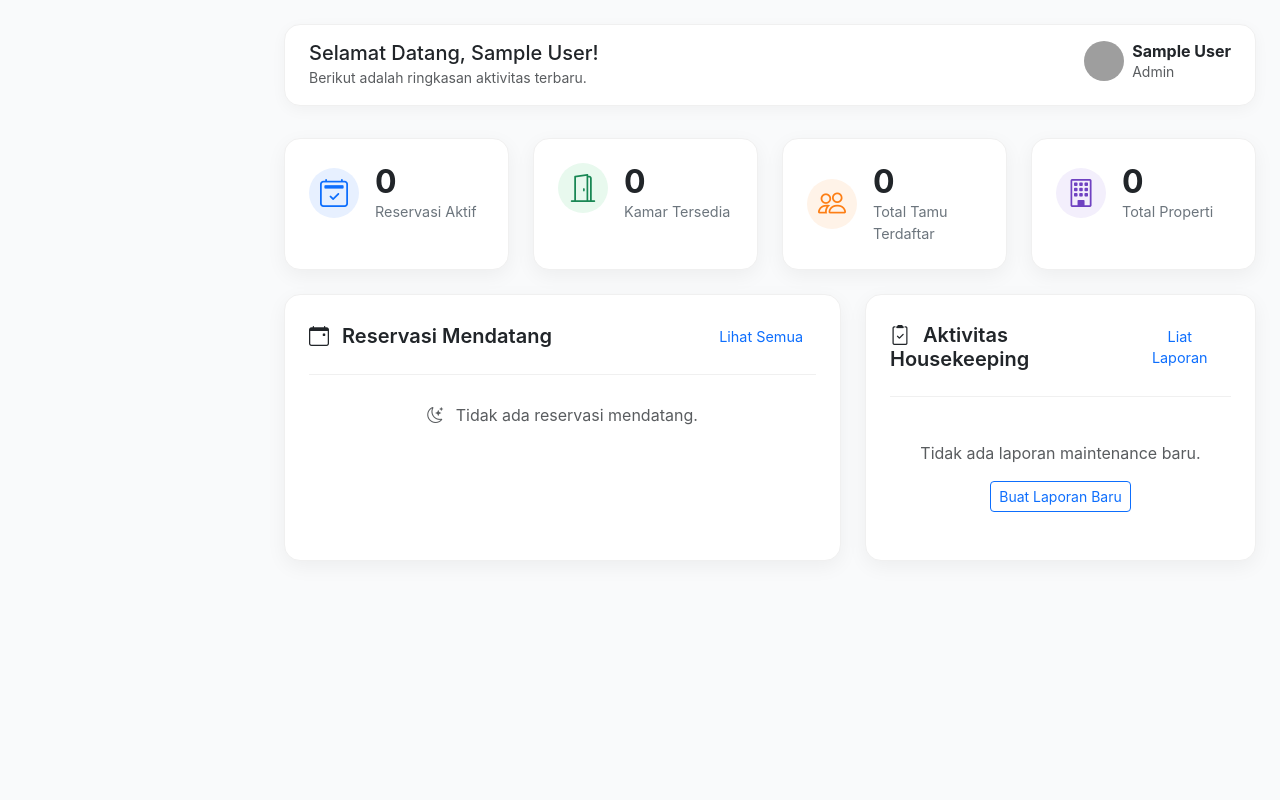
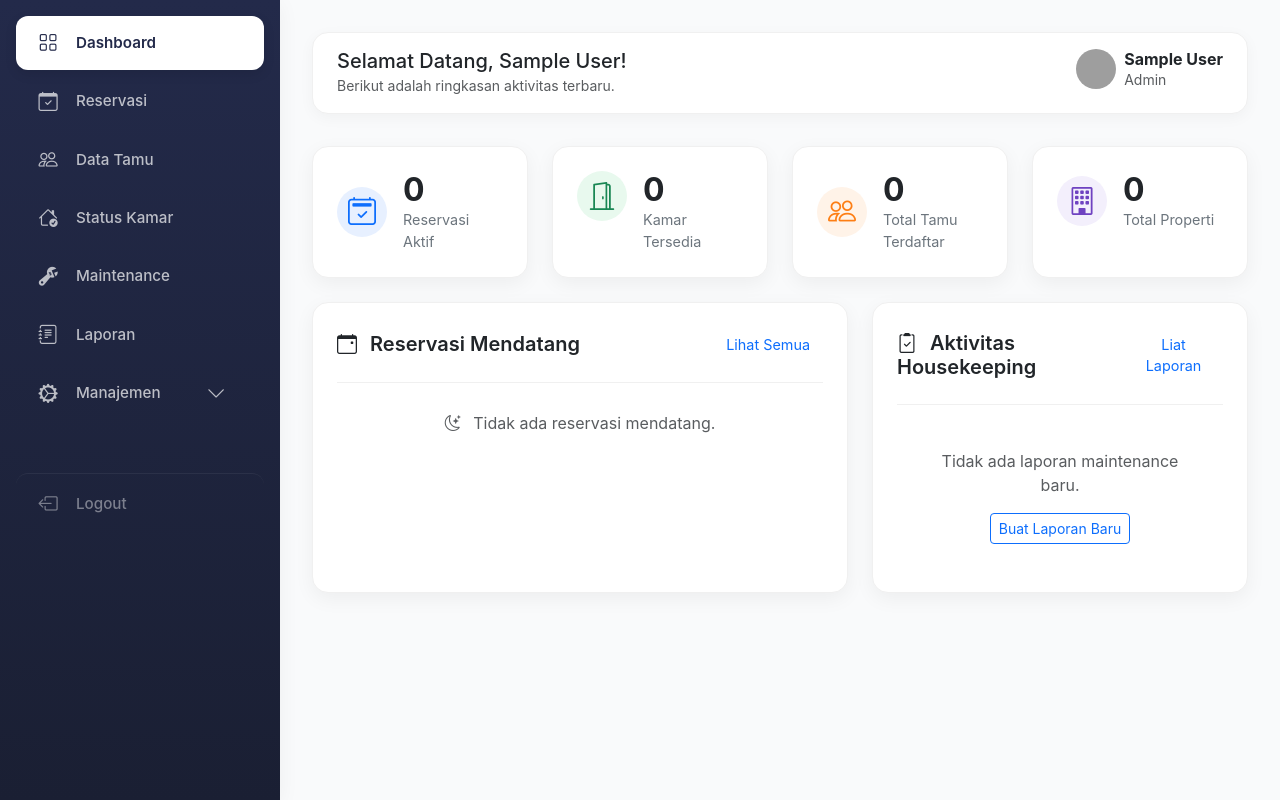
Before and after one commit to riskinurhadi/naretabyrnara, a PHP site: page /homiq/dashboard_baru.php in a window 1280 px wide. Run offline with PHP 8.4, Linux system fonts and the light colour scheme; the visitor is signed in with stand-in values (Sample User, id 1); data that the repository does not hold is empty; grey boxes are pictures that could not be loaded.

Commit message:
modified:   homiq/sidebar_baru.php

```diff
--- a/homiq/sidebar_baru.php
+++ b/homiq/sidebar_baru.php
@@ -1,201 +1,152 @@
 <?php
 // sidebar_baru.php
-// Pastikan variabel $role_user sudah ada (didefinisikan di file yang memanggil)
-if (!isset($role_user)) {
-    $role_user = 'guest'; // Pengaman jika variabel tidak ada
-}
-
-// Ambil halaman saat ini
+// Menentukan halaman aktif untuk menandai link
 $current_page = basename($_SERVER['PHP_SELF']);
 
-// BARU: Cek apakah kita sedang di halaman 'Manajemen'
-// Ini akan bernilai 'true' jika halaman adalah 'manajemen_properti.php' atau 'manajemen_kamar.php'
-$is_manajemen_page = (strpos($current_page, 'manajemen_') === 0);
+// Logika untuk menu Pengaturan (agar tetap aktif di halaman anak)
+$is_pengaturan_page = (strpos($current_page, 'manajemen_') === 0);
+
 ?>
-
 <!--
   ==========================================================
-  == CSS UNTUK SIDEBAR DAN LAYOUT UTAMA ==
+  == CSS KHUSUS UNTUK SIDEBAR DAN LAYOUT UTAMA ==
+  == CSS ini sekarang ada di dalam file sidebar ==
   ==========================================================
 -->
 <style>
     :root {
-        /* Warna Sidebar */
-        --sidebar-width: 260px;
-        --sidebar-dark-bg: #232a4a;
-        --sidebar-link: #adb5bd;
-        --sidebar-link-hover: #ffffff;
+        /* Ukuran */
+        --sidebar-width: 280px;
+
+        /* Warna (Palette Baru Sesuai Gambar) */
+        --sidebar-bg: linear-gradient(180deg, #232a4a, #1a1f33);
+        --sidebar-text: rgba(255, 255, 255, 0.7);
+        --sidebar-text-active: #232a4a;
         --sidebar-active-pill: #ffffff;
-
-        /* Warna Konten (referensi) */
-        --bg-light: #f9fafb;
+        --sidebar-hover-bg: rgba(255, 255, 255, 0.05);
     }
 
-    body {
-        overflow-x: hidden; /* Mencegah horizontal scroll */
-    }
-
-    /* * 1. WRAPPER SIDEBAR (BARU)
+    /* * 1. STYLING SIDEBAR BARU (Desktop & Mobile)
      */
-    .sidebar-nav-wrapper {
+    .sidebar-nav-wrapper.offcanvas {
         width: var(--sidebar-width);
-        min-height: 100vh;
-        position: fixed;
-        top: 0;
-        bottom: 0;
-        left: 0;
-        z-index: 1030;
-
-        background: var(--sidebar-dark-bg);
-        background: linear-gradient(195deg, #2a335a 0%, #232a4a 100%);
-
+        background: var(--sidebar-bg); /* <-- Menggunakan 'background' untuk gradien */
+        border-right: none; /* Hapus border, ganti shadow */
         transition: transform 0.3s ease-in-out;
     }
 
-    /* * 2. MAIN CONTENT WRAPPER
+    .sidebar-nav-wrapper .offcanvas-header {
+        padding: 1.25rem 1.5rem;
+        border-bottom: 1px solid rgba(255, 255, 255, 0.1);
+        font-weight: 600;
+        /* PERUBAHAN: Properti 'color' dihapus dari sini... */
+    }
+
+    /* PERUBAHAN: ...dan dipindahkan ke aturan baru yang lebih spesifik di bawah ini */
+    .sidebar-nav-wrapper .offcanvas-header .offcanvas-title {
+        color: var(--sidebar-active-pill, #ffffff); /* Fallback ke #ffffff */
+    }
+
+    .sidebar-nav {
+        padding: 1rem; /* Padding untuk keseluruhan grup menu */
+    }
+
+    .sidebar-nav .nav-item {
+        margin-bottom: 0.25rem; /* Jarak antar item menu */
+    }
+
+    .sidebar-nav .nav-link {
+        display: flex;
+        align-items: center;
+        font-size: 0.95rem;
+        font-weight: 500;
+        color: var(--sidebar-text); /* Teks sidebar jadi terang */
+        padding: 0.8rem 1.25rem; /* Padding internal link */
+        border-radius: 0.75rem; /* Sudut lebih melengkung */
+        transition: all 0.2s ease-in-out;
+    }
+
+    .sidebar-nav .nav-link i {
+        font-size: 1.2rem;
+        margin-right: 1rem;
+        width: 24px; /* Lebar ikon tetap */
+        text-align: center;
+        color: var(--sidebar-text); /* Ikon sidebar jadi terang */
+        transition: all 0.2s ease-in-out;
+    }
+
+    /* Efek Hover */
+    .sidebar-nav .nav-link:hover {
+        background-color: var(--sidebar-hover-bg);
+        color: var(--bg-white, #fff);
+    }
+    .sidebar-nav .nav-link:hover i {
+        color: var(--bg-white, #fff);
+    }
+
+    /* Status Aktif (Gaya "Pill" Putih) */
+    .sidebar-nav .nav-link.active {
+        background-color: var(--sidebar-active-pill);
+        color: var(--sidebar-text-active);
+        font-weight: 600;
+        box-shadow: 0 4px 12px rgba(0, 0, 0, 0.1);
+    }
+    .sidebar-nav .nav-link.active i {
+        color: var(--sidebar-text-active);
+    }
+
+    /* Tombol Logout Khusus */
+    .sidebar-nav .nav-link-logout {
+        margin-top: 1rem;
+        padding-top: 1rem;
+        border-top: 1px solid rgba(255, 255, 255, 0.1);
+        color: var(--sidebar-text);
+        opacity: 0.6;
+    }
+    .sidebar-nav .nav-link-logout:hover {
+        opacity: 1;
+        background-color: rgba(220, 53, 69, 0.1); /* Hover merah */
+        color: #dc3545;
+    }
+    .sidebar-nav .nav-link-logout:hover i {
+        color: #dc3545;
+    }
+
+    /* * 2. STYLING KONTEN UTAMA (LAYOUT)
      */
     #main-content {
-        background-color: var(--bg-light);
-        min-height: 100vh;
-        padding: 1.5rem;
+        padding: 2rem; /* Padding lebih besar */
+        width: 100%;
+        margin-left: 0;
         transition: margin-left 0.3s ease-in-out;
     }
 
-    /* * 3. LOGIKA RESPONSIVE
+    /* * 3. LOGIKA RESPONSIVE (LAYOUT DESKTOP)
      */
+    @media (min-width: 992px) {
+        .sidebar-nav-wrapper.offcanvas {
+            position: fixed;
+            top: 0;
+            left: 0;
+            bottom: 0;
+            transform: none !important;
+            visibility: visible !important;
+            box-shadow: 0 4px 20px rgba(0, 0, 0, 0.05); /* Shadow pemisah */
+        }
 
-    /* Tampilan Desktop (Sidebar terlihat) */
-    @media (min-width: 992px) {
         #main-content {
             margin-left: var(--sidebar-width);
             width: calc(100% - var(--sidebar-width));
         }
     }
-
-    /* Tampilan Mobile (Sidebar tersembunyi by default) */
-    @media (max-width: 991.98px) {
-        .sidebar-nav-wrapper {
-            transform: translateX(calc(-1 * var(--sidebar-width)));
-        }
-        .sidebar-nav-wrapper.offcanvas-lg.show {
-            transform: translateX(0);
-        }
-        #main-content {
-            margin-left: 0;
-            width: 100%;
-        }
-    }
-
-    /* * 4. STYLING MENU DI DALAM SIDEBAR
-     */
-    .sidebar-nav-wrapper .offcanvas-header {
-        padding: 1.25rem 1.5rem;
-        border-bottom: 1px solid rgba(255, 255, 255, 0.1);
-    }
-
-    /* Target h5 di dalam header sidebar (FIX Judul tidak tampil) */
-    .sidebar-nav-wrapper .offcanvas-header .offcanvas-title {
-        color: var(--sidebar-active-pill, #ffffff); /* Fallback ke #ffffff */
-        font-weight: 600;
-    }
-
-    .sidebar-nav {
-        padding: 1rem; /* Padding untuk keseluruhan grup menu */
-    }
-    .sidebar-nav-wrapper .nav-pills .nav-item {
-        margin-bottom: 0.25rem;
-    }
-    .sidebar-nav-wrapper .nav-pills .nav-link {
-        color: var(--sidebar-link);
-        font-weight: 500;
-        padding: 0.8rem 1rem;
-        border-radius: 0.375rem;
-        display: flex;
-        align-items: center;
-        transition: all 0.2s ease-in-out;
-    }
-    .sidebar-nav-wrapper .nav-pills .nav-link i {
-        margin-right: 0.75rem;
-        font-size: 1.1rem;
-        width: 24px;
-        text-align: center;
-        line-height: 1;
-        vertical-align: -2px;
-    }
-    .sidebar-nav-wrapper .nav-pills .nav-link:hover {
-        background-color: rgba(255, 255, 255, 0.05);
-        color: var(--sidebar-link-hover);
-    }
-
-    /* Link Aktif (Pill Putih) */
-    .sidebar-nav-wrapper .nav-pills .nav-link.active {
-        background-color: var(--sidebar-active-pill, #ffffff);
-        color: var(--sidebar-dark-bg, #232a4a);
-        font-weight: 600;
-        box-shadow: 0 4px 10px rgba(0, 0, 0, 0.1);
-    }
-    .sidebar-nav-wrapper .nav-pills .nav-link.active i {
-        color: var(--sidebar-dark-bg, #232a4a);
-    }
-
-    /* Logout Link */
-    .sidebar-nav-wrapper .logout-link .nav-link {
-        color: var(--sidebar-link);
-    }
-    .sidebar-nav-wrapper .logout-link .nav-link:hover {
-        background-color: rgba(217, 54, 62, 0.1);
-        color: #f5c6cb;
-    }
-
-    /* * CSS BARU UNTUK SUBMENU DROPDOWN
-     */
-    .sidebar-nav-wrapper .nav-pills .collapse {
-        /* Latar belakang submenu box */
-        background-color: rgba(0, 0, 0, 0.15);
-        border-radius: 0.375rem;
-        margin-top: 0.25rem;
-    }
-    .sidebar-nav-wrapper .nav-pills .collapse .nav-link {
-        /* Link di dalam submenu */
-        padding-top: 0.6rem;
-        padding-bottom: 0.6rem;
-        padding-left: 2.75rem; /* Indentasi (1rem padding + 24px ikon + 0.75rem margin) */
-        font-size: 0.9rem;
-        color: var(--sidebar-link);
-    }
-    .sidebar-nav-wrapper .nav-pills .collapse .nav-link:hover {
-         /* Submenu hover */
-        background-color: transparent;
-        color: var(--sidebar-link-hover);
-    }
-    .sidebar-nav-wrapper .nav-pills .collapse .nav-link.active-submenu {
-        /* Link submenu yang aktif (hanya warna teks) */
-        color: var(--sidebar-active-pill, #ffffff);
-        font-weight: 500;
-        background-color: transparent;
-    }
-    .sidebar-nav-wrapper .nav-pills .nav-link .bi-chevron-down {
-        /* Ikon panah */
-        transition: transform 0.2s ease-in-out;
-        font-size: 0.75rem;
-    }
-    .sidebar-nav-wrapper .nav-pills .nav-link[aria-expanded="true"] .bi-chevron-down {
-        /* Rotasi panah saat dropdown terbuka */
-        transform: rotate(180deg);
-    }
-
 </style>
 
 <!--
   ==========================================================
-  == HTML SIDEBAR ==
+  == HTML SIDEBAR
   ==========================================================
 -->
-<div class="offcanvas offcanvas-start offcanvas-lg sidebar-nav-wrapper"
-     data-bs-scroll="true"
-     tabindex="-1"
-     id="sidebarMenu"
-     aria-labelledby="sidebarMenuLabel">
+<div class="offcanvas offcanvas-start offcanvas-lg sidebar-nav-wrapper" data-bs-scroll="true" tabindex="-1" id="sidebarMenu" aria-labelledby="sidebarMenuLabel">
 
     <!-- Header Sidebar (Logo/Nama) -->
     <div class="offcanvas-header">
@@ -204,13 +155,12 @@ $is_manajemen_page = (strpos($current_page, 'manajemen_') === 0);
     </div>
 
     <!-- Body Sidebar (Menu) -->
-    <div class="offcanvas-body p-0">
-        <!-- mt-auto membuat grup ini menempel ke bawah -->
-        <ul class="nav nav-pills flex-column sidebar-nav">
+    <div class="offcanvas-body d-flex flex-column p-0">
+        <ul class="nav flex-column sidebar-nav">
 
             <li class="nav-item">
-                <a class="nav-link <?php echo ($current_page == 'dashboard_baru.php') ? 'active' : ''; ?>" href="dashboard_baru.php">
-                    <i class="bi bi-grid-1x2-fill"></i> Dashboard
+                <a class="nav-link <?php echo ($current_page == 'dashboard_baru.php' || $current_page == 'dashboard.php' || $current_page == '') ? 'active' : ''; ?>" href="dashboard_baru.php">
+                    <i class="bi bi-grid"></i> Dashboard
                 </a>
             </li>
 
@@ -218,42 +168,36 @@ $is_manajemen_page = (strpos($current_page, 'manajemen_') === 0);
 
             <?php if (in_array($role_user, ['admin', 'front_office'])): ?>
                 <li class="nav-item">
-                    <a class="nav-link <?php echo ($current_page == 'reservasi_kalender.php') ? 'active' : ''; ?>" href="#"> <!-- Nanti ganti href -->
-                        <i class="bi bi-calendar-check-fill"></i> Reservasi
+                    <a class="nav-link <?php echo ($current_page == 'reservasi_kalender.php') ? 'active' : ''; ?>" href="reservasi_kalender.php">
+                        <i class="bi bi-calendar-check"></i> Reservasi
                     </a>
                 </li>
                 <li class="nav-item">
-                    <a class="nav-link <?php echo ($current_page == 'tamu_data.php') ? 'active' : ''; ?>" href="#"> <!-- Nanti ganti href -->
-                        <i class="bi bi-people-fill"></i> Data Tamu
+                    <a class="nav-link <?php echo ($current_page == 'tamu_data.php') ? 'active' : ''; ?>" href="tamu_data.php">
+                        <i class="bi bi-people"></i> Data Tamu
                     </a>
                 </li>
             <?php endif; ?>
 
             <?php if (in_array($role_user, ['admin', 'housekeeping'])): ?>
                 <li class="nav-item">
-                    <a class="nav-link <?php echo ($current_page == 'kamar_status.php') ? 'active' : ''; ?>" href="#"> <!-- Nanti ganti href -->
-                        <i class="bi bi-house-door-fill"></i> Status Kamar
+                    <a class="nav-link <?php echo ($current_page == 'kamar_status.php') ? 'active' : ''; ?>" href="kamar_status.php">
+                        <i class="bi bi-house-check"></i> Status Kamar
                     </a>
                 </li>
                 <li class="nav-item">
-                    <a class="nav-link <?php echo ($current_page == 'maintenance_laporan.php') ? 'active' : ''; ?>" href="#"> <!-- Nanti ganti href -->
-                        <i class="bi bi-wrench"></i> Maintenance
+                    <a class="nav-link <?php echo ($current_page == 'maintenance_laporan.php') ? 'active' : ''; ?>" href="maintenance_laporan.php">
+                        <i class="bi bi-wrench-adjustable"></i> Maintenance
                     </a>
                 </li>
             <?php endif; ?>
 
             <?php if ($role_user == 'admin'): ?>
                 <li class="nav-item">
-                    <a class="nav-link <?php echo ($current_page == 'laporan_keuangan.php') ? 'active' : ''; ?>" href="#"> <!-- Nanti ganti href -->
+                    <a class="nav-link <?php echo ($current_page == 'laporan_keuangan.php') ? 'active' : ''; ?>" href="laporan_keuangan.php">
                         <i class="bi bi-journal-text"></i> Laporan
                     </a>
                 </li>
-
-                <!--
-                  ==========================================================
-                  == PERUBAHAN: MENU DROPDOWN MANAJEMEN ==
-                  ==========================================================
-                -->
                 <li class="nav-item">
                     <!--
                         PERUBAHAN:
@@ -286,7 +230,7 @@ $is_manajemen_page = (strpos($current_page, 'manajemen_') === 0);
                                     1. Link submenu menggunakan class 'active-submenu'.
                                     2. href diatur ke halaman spesifik.
                                 -->
-                                <a class="nav-link <?php echo ($current_page == 'manajemen_properti.php') ? 'active-submenu' : ''; ?>" href="manajemen_properti.php">
+                                <a class="nav-link bi-gear-wide-connected<?php echo ($current_page == 'manajemen_properti.php') ? 'active-submenu' : ''; ?>" href="manajemen_properti.php">
                                     Properti
                                 </a>
                             </li>
@@ -299,20 +243,13 @@ $is_manajemen_page = (strpos($current_page, 'manajemen_') === 0);
                         </ul>
                     </div>
                 </li>
-                <!-- ========================================================== -->
-
             <?php endif; ?>
         </ul>
 
-        <!-- Menu Logout (Selalu di Bawah) -->
-        <ul class="nav nav-pills flex-column sidebar-nav mt-auto logout-link">
-             <li class="nav-item">
-                <!--
-                  ==========================================================
-                  == PERBAIKAN: Memperbaiki 'class.nav-link"' menjadi 'class="nav-link"' ==
-                  ==========================================================
-                -->
-                <a class="nav-link" href="logout.php">
+        <!-- Tombol Logout di Bawah (mt-auto) -->
+        <ul class="nav flex-column sidebar-nav mt-auto">
+            <li class_nav-item">
+                <a class="nav-link nav-link-logout" href="logout.php">
                     <i class="bi bi-box-arrow-left"></i> Logout
                 </a>
             </li>
```
